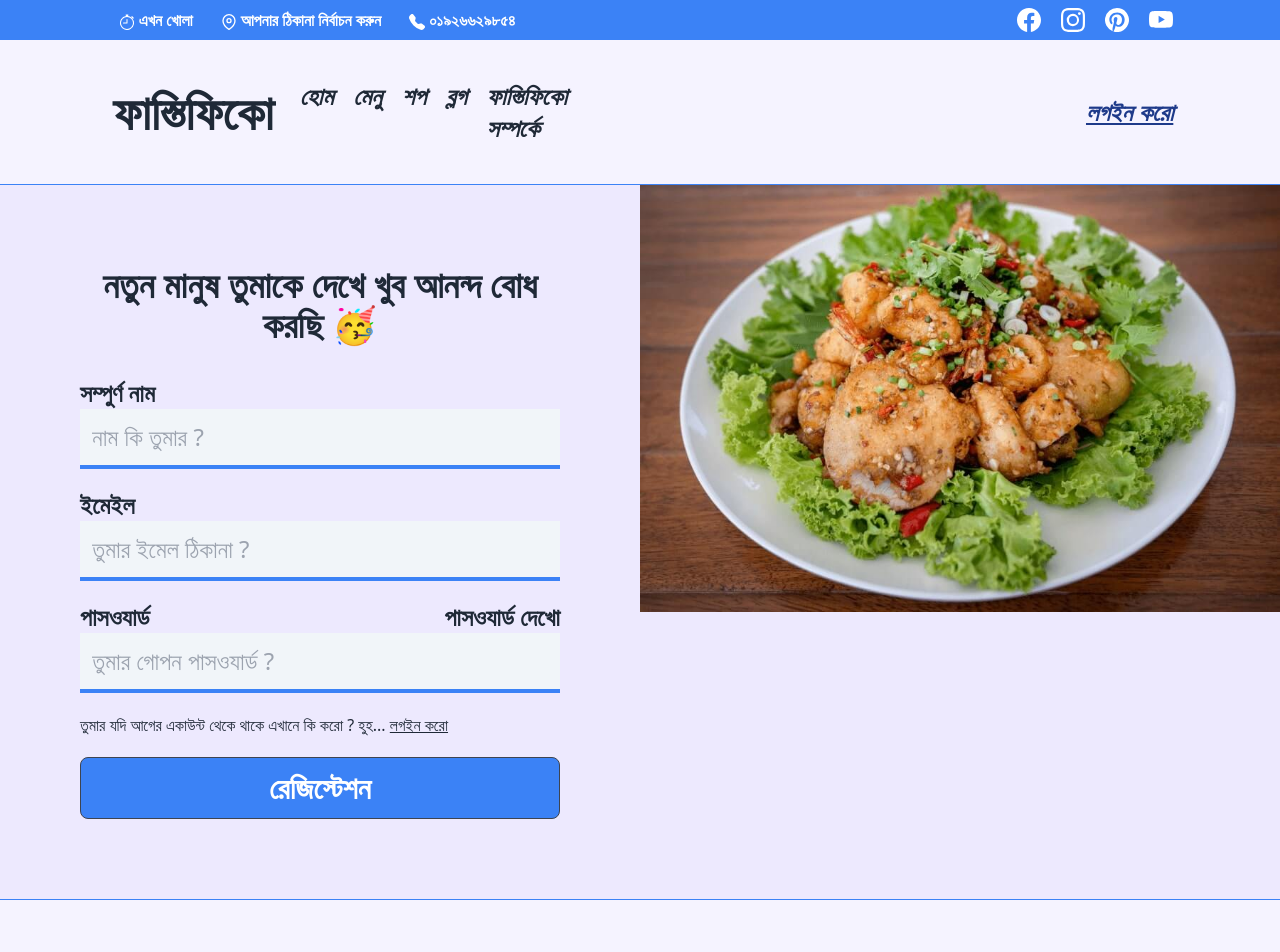
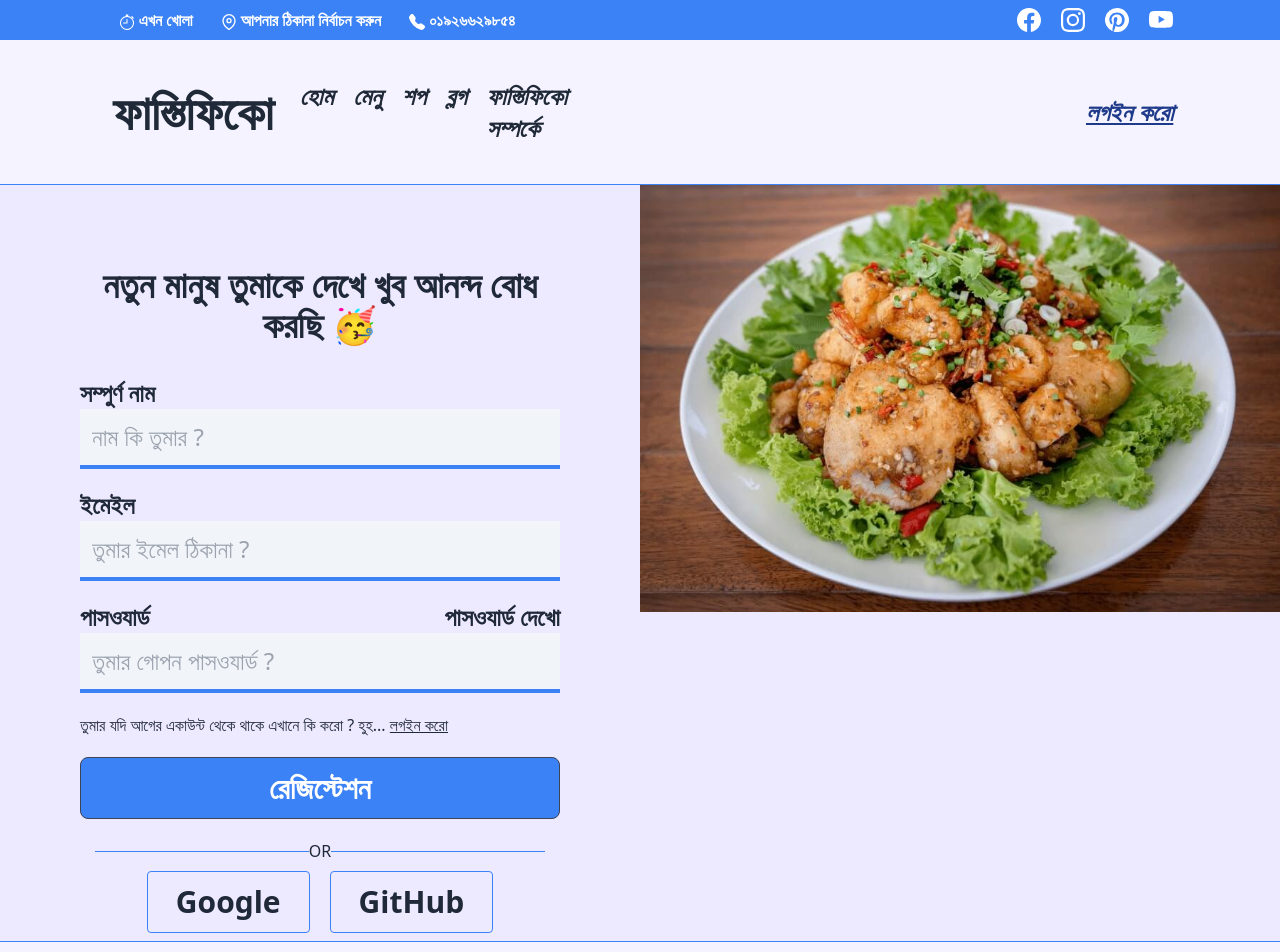
Before and after one commit to detectiveseo/Fastefico-client, a React (Vite) app: page /sing-up in a window 1280 px wide. Shown: the top 952 px of the page. Built offline with nearby package versions, Linux system fonts and the light colour scheme.

Commit message:
email & password and google regisrestion system complete

```diff
--- a/src/Components/Account/SingIn.jsx
+++ b/src/Components/Account/SingIn.jsx
@@ -36,6 +36,18 @@ const SingIn = () => {
                     </label>
                     <p>তুমি কি এখানে নুতুন মানুষ ? তাহলে  <Link to="/sing-up" className='underline'>রেজিসট্রেশন</Link> ফর্ম তুমাকে স্বগতম জানচ্ছে</p>
                     <input className='btn bg-blue-500 text-3xl py-3 px-10 pb-12' type="submit" value="লগইন"/>
+
+                    {/* or option for singin  */}
+
+                    <div className='flex justify-center items-center'>
+                        <hr className=' border-t border-blue-500 w-4/12' />
+                        <span>OR</span>
+                        <hr className=' border-t border-blue-500 w-4/12' />
+                    </div>
+                    <div className='flex justify-center gap-5 my-2'>
+                        <div className='border border-blue-500 py-3 px-7 text-3xl font-bold rounded'>Google</div>
+                        <div className='border border-blue-500 py-3 px-7 text-3xl font-bold rounded'>GitHub</div>
+                    </div>
                 </form>
             </div>
         </div>
--- a/src/Components/Account/SingUp.jsx
+++ b/src/Components/Account/SingUp.jsx
@@ -6,6 +6,7 @@ import { authData } from '../../Provider/AuthProvider';
 const SingUp = () => {
 
     const [showPassword, setShowPassword] = useState(false);
+    const {createUserEmailFuc, clickToCreateUserWtihGoogle} = useContext(authData);
     // handle from
     const handleForm = (e) => {
         e.preventDefault();
@@ -13,16 +14,13 @@ const SingUp = () => {
         const name = form.name.value;
         const email = form.email.value;
         const password = form.password.value;
-        console.log(name, email, password);
+        createUserEmailFuc(email, password);
     }
-
-    const uesrData = useContext(authData);
-    console.log(uesrData.user)
     return (
         <div className='bg-violet-100 flex'>
 
             <div className='w-full lg:w-6/12 mx-auto '>
-                <form className='flex flex-col gap-5 p-20' onSubmit={handleForm}>
+                <form className='flex flex-col gap-5 p-20 pb-5' onSubmit={handleForm}>
                     <h1 className='text-center text-4xl font-bold mb-3'>নতুন মানুষ তুমাকে দেখে খুব আনন্দ বোধ করছি 🥳</h1>
 
                     <label className='w-full font-bold text-2xl' htmlFor="email">সম্পুর্ণ নাম
@@ -43,6 +41,17 @@ const SingUp = () => {
                     <p>তুমার যদি আগের একাউন্ট থেকে থাকে এখানে কি করো ? হুহ... <Link to="/sing-in" className='underline'>লগইন করো</Link> </p>
                     <input className='btn bg-blue-500 text-3xl py-3 px-10 pb-12' type="submit" value="রেজিস্টেশন"/>
                 </form>
+
+                {/* or option for registration  */}
+                <div className='flex justify-center items-center'>
+                        <hr className=' border-t border-blue-500 w-4/12' />
+                        <span>OR</span>
+                        <hr className=' border-t border-blue-500 w-4/12' />
+                    </div>
+            <div className='flex justify-center gap-5 my-2'>
+                <div onClick={clickToCreateUserWtihGoogle} className='border border-blue-500 py-3 px-7 text-3xl font-bold rounded'>Google</div>
+                <div className='border border-blue-500 py-3 px-7 text-3xl font-bold rounded'>GitHub</div>
+            </div>
             </div>
             <div className='w-6/12 hidden lg:block m-0'>
                 <img className='w-full' src={registrationImage} alt="" />
--- a/src/Provider/AuthProvider.jsx
+++ b/src/Provider/AuthProvider.jsx
@@ -1,15 +1,38 @@
 import React, { createContext } from 'react';
-
+import { getAuth, createUserWithEmailAndPassword, signInWithPopup, GoogleAuthProvider } from "firebase/auth";
+import app from '../Components/Account/Firebase/firebase.init';
 
 export const authData = createContext(null);
+const auth = getAuth(app)
 
 const AuthProvider = ({children}) => {
+    //create user with emeail and password
+    const createUserEmailFuc = (email, password) => {
+        createUserWithEmailAndPassword(auth, email, password)
+        .then((res) => {
+            console.log(res.user)
+        }).catch((err) => {
+            alert(err);
+        })
+    }
+    //create user with google popup
+    const provider = new GoogleAuthProvider;
+    const clickToCreateUserWtihGoogle = () => {
+        signInWithPopup(auth, provider)
+        .then((res) => {
+            console.log(res.user);
+        }).catch((err) => {
+            alert(err)
+        })
+    }
 
     const user = {
         name: "imran",
     }
     const authValue = {
         user,
+        createUserEmailFuc,
+        clickToCreateUserWtihGoogle,
     }
     return (
         <authData.Provider value={authValue}>
```
